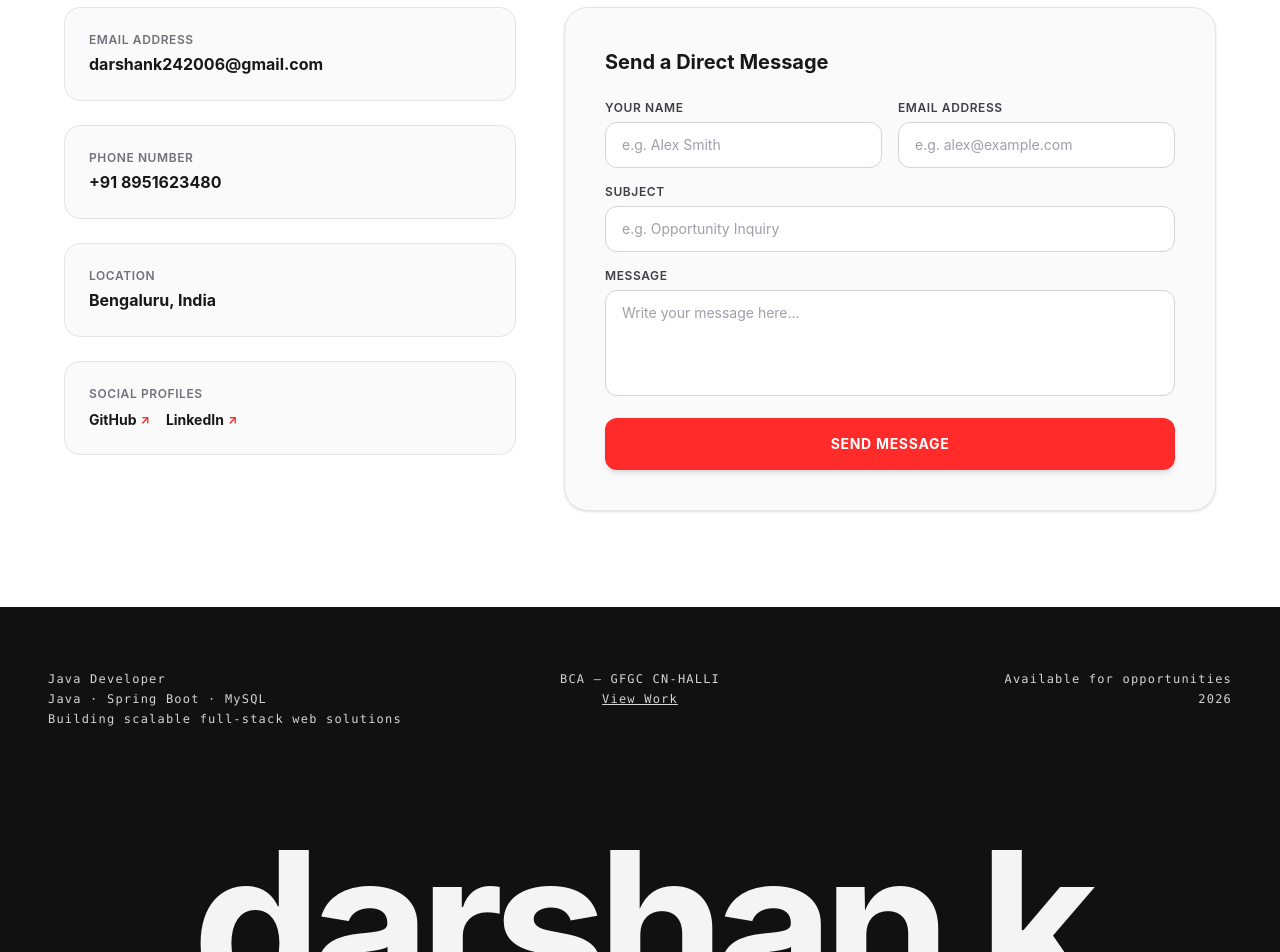
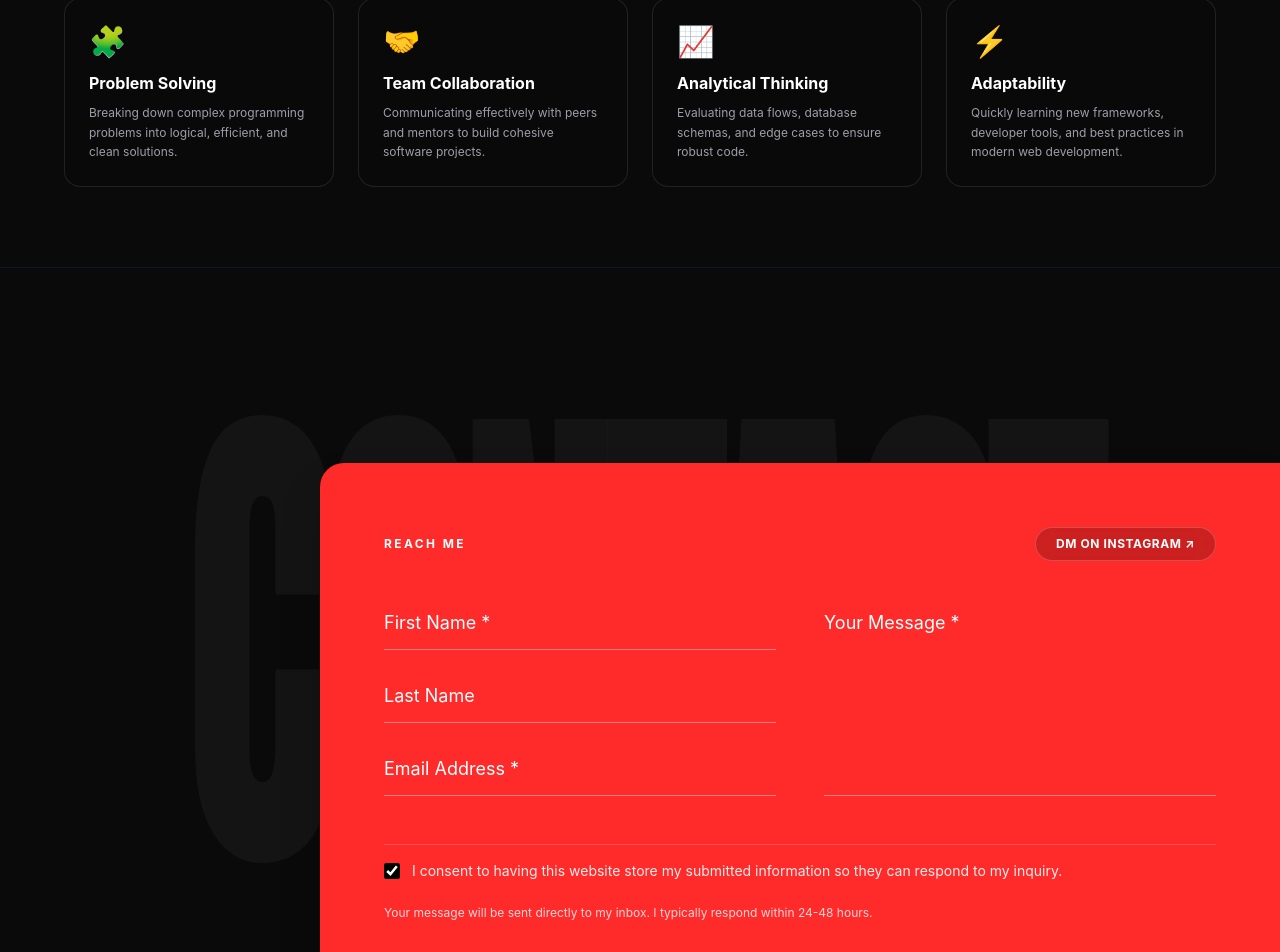
Before and after one commit to darshank242006-ai/Portfolio, a React (Vite) app: page / in a window 1280 px wide. Shown: the part 6495-7447 px from the top of the page. Built offline with nearby package versions, Linux system fonts and the light colour scheme; no server answers.

Commit message:
Implement Contact section with giant parallax typography, red contact card, and SoftSkills integration

```diff
--- a/src/App.jsx
+++ b/src/App.jsx
@@ -10,6 +10,7 @@ import TechnicalSkills from './components/TechnicalSkills'
 import Services from './components/Services'
 import Projects from './components/Projects'
 import Internships from './components/Internships'
+import SoftSkills from './components/SoftSkills'
 import Contact from './components/Contact'
 import Footer from './components/Footer'
 
@@ -33,6 +34,7 @@ export default function App() {
         <Services />
         <Projects />
         <Internships />
+        <SoftSkills />
         <Contact />
       </main>
       <Footer />
--- a/src/components/Contact.jsx
+++ b/src/components/Contact.jsx
@@ -1,248 +1,253 @@
-import { useState } from 'react'
-import emailjs from '@emailjs/browser'
-import { personalInfo, socialLinks, emailjsConfig } from '../data/portfolioData'
+import { useRef, useState } from 'react'
+import { motion, useScroll, useTransform } from 'framer-motion'
+import {
+  emailjsConfig,
+  personalInfo,
+  socialLinks,
+} from '../data/portfolioData'
 
 export default function Contact() {
-  const [formData, setFormData] = useState({
-    name: '',
-    email: '',
-    subject: '',
-    message: '',
-  })
-  const [status, setStatus] = useState({
-    submitting: false,
-    submitted: false,
-    error: null,
+  const ref = useRef(null)
+  const formRef = useRef(null)
+  const [status, setStatus] = useState('idle') // 'idle' | 'sending' | 'success' | 'error'
+
+  const { scrollYProgress } = useScroll({
+    target: ref,
+    offset: ['start end', 'end start'],
   })
 
-  const handleChange = (e) => {
-    setFormData((prev) => ({ ...prev, [e.target.name]: e.target.value }))
-  }
+  const y = useTransform(scrollYProgress, [0, 1], ['-20%', '30%'])
 
   const handleSubmit = async (e) => {
     e.preventDefault()
-    setStatus({ submitting: true, submitted: false, error: null })
+    if (status === 'sending') return
 
-    // Check if valid EmailJS credentials are configured
-    const hasValidEmailJS =
-      emailjsConfig.serviceId &&
-      emailjsConfig.serviceId !== 'YOUR_EMAILJS_SERVICE_ID' &&
-      emailjsConfig.templateId &&
-      emailjsConfig.templateId !== 'YOUR_EMAILJS_TEMPLATE_ID' &&
-      emailjsConfig.publicKey &&
-      emailjsConfig.publicKey !== 'YOUR_EMAILJS_PUBLIC_KEY'
+    setStatus('sending')
 
-    if (hasValidEmailJS) {
+    const firstName = formRef.current?.querySelector('#firstName')?.value.trim() || ''
+    const lastName = formRef.current?.querySelector('#lastName')?.value.trim() || ''
+    const email = formRef.current?.querySelector('#email')?.value.trim() || ''
+    const message = formRef.current?.querySelector('#message')?.value.trim() || ''
+
+    if (!firstName || !email || !message) {
+      setStatus('error')
+      setTimeout(() => setStatus('idle'), 3000)
+      return
+    }
+
+    const { serviceId, templateId, publicKey } = emailjsConfig
+    const isConfigured =
+      Boolean(serviceId && templateId && publicKey) &&
+      serviceId !== 'YOUR_EMAILJS_SERVICE_ID' &&
+      templateId !== 'YOUR_EMAILJS_TEMPLATE_ID' &&
+      publicKey !== 'YOUR_EMAILJS_PUBLIC_KEY'
+
+    if (!isConfigured) {
+      window.open(
+        `mailto:${personalInfo.emails.primary}?subject=Portfolio Contact from ${firstName} ${lastName}&body=${encodeURIComponent(
+          `From: ${firstName} ${lastName}\nEmail: ${email}\n\n${message}`,
+        )}`,
+        '_blank',
+      )
+      setStatus('success')
+      formRef.current?.reset()
+      setTimeout(() => setStatus('idle'), 3000)
+    } else {
       try {
-        await emailjs.send(
-          emailjsConfig.serviceId,
-          emailjsConfig.templateId,
-          {
-            from_name: formData.name,
-            from_email: formData.email,
-            subject: formData.subject,
-            message: formData.message,
-            to_name: personalInfo.name,
-          },
-          emailjsConfig.publicKey,
-        )
-        setStatus({ submitting: false, submitted: true, error: null })
-        setFormData({ name: '', email: '', subject: '', message: '' })
+        const emailjs = await import('@emailjs/browser')
+        await emailjs.sendForm(serviceId, templateId, formRef.current, publicKey)
+        setStatus('success')
+        formRef.current?.reset()
       } catch (err) {
         console.error('EmailJS error:', err)
-        setStatus({
-          submitting: false,
-          submitted: false,
-          error: 'Failed to send message via EmailJS. Please reach out directly via email.',
-        })
+        setStatus('error')
       }
-    } else {
-      // Direct mailto fallback
-      const mailtoUrl = `mailto:${personalInfo.emails.primary}?subject=${encodeURIComponent(
-        formData.subject || 'Portfolio Inquiry',
-      )}&body=${encodeURIComponent(
-        `From: ${formData.name} (${formData.email})\n\n${formData.message}`,
-      )}`
-      window.location.href = mailtoUrl
-      setStatus({ submitting: false, submitted: true, error: null })
+      setTimeout(() => setStatus('idle'), 4000)
     }
   }
 
   return (
-    <section id="contact" className="py-24 px-4 sm:px-6 lg:px-8 bg-white text-zinc-950">
-      <div className="max-w-6xl mx-auto">
-        {/* Section Header */}
-        <div data-aos="fade-up" className="max-w-2xl mb-16">
-          <span className="text-xs font-bold uppercase tracking-widest text-[#ff2a2a] block mb-2">
-            Get In Touch
-          </span>
-          <h2 className="text-4xl sm:text-5xl font-black tracking-tight text-zinc-950 uppercase mb-4">
-            Let's Connect
-          </h2>
-          <p className="text-zinc-600 text-sm sm:text-base">
-            Have a question, job opportunity, or collaboration idea? Feel free to reach out anytime.
-          </p>
+    <section
+      ref={ref}
+      id="contact"
+      className="bg-[#0a0a0a] w-full min-h-screen relative overflow-hidden flex items-end pt-32 border-t border-gray-900"
+    >
+      {/* Behind: Giant Parallax "Contact" Word */}
+      <motion.div
+        style={{ y }}
+        className="absolute inset-0 pointer-events-none z-0 flex items-center justify-center overflow-hidden"
+      >
+        <div
+          className="text-[25vw] leading-[0.75] font-black uppercase tracking-tighter select-none scale-y-[1.6] origin-top text-white/[0.04]"
+          style={{ fontFamily: "'Impact', 'Arial Black', sans-serif" }}
+        >
+          Contact
         </div>
+      </motion.div>
 
-        <div className="grid grid-cols-1 lg:grid-cols-12 gap-12 items-start">
-          {/* Contact Details */}
-          <div data-aos="fade-up" className="lg:col-span-5 space-y-6">
-            <div className="p-6 rounded-2xl bg-zinc-50 border border-zinc-200">
-              <span className="text-xs font-semibold uppercase tracking-wider text-zinc-500 block mb-1">
-                Email Address
+      {/* In front: Red Contact Card aligned to the right */}
+      <div className="w-full relative z-10 flex justify-end">
+        <div
+          data-aos="fade-up"
+          className="bg-[#ff2a2a] w-full md:w-[85%] lg:w-[75%] p-8 md:p-16 rounded-tl-3xl shadow-2xl"
+        >
+          {/* Header Row */}
+          <div className="flex flex-wrap items-center justify-between gap-4 mb-12">
+            <span className="text-xs font-bold uppercase tracking-[0.2em] text-white">
+              Reach Me
             </span>
             <a
-                href={`mailto:${personalInfo.emails.primary}`}
-                className="text-base font-bold text-zinc-900 hover:text-[#ff2a2a] transition-colors break-all"
+              href={socialLinks.instagram || 'https://instagram.com'}
+              target="_blank"
+              rel="noopener noreferrer"
+              className="px-5 py-2 rounded-full text-xs font-bold uppercase tracking-wider bg-black/20 hover:bg-black/30 text-white border border-white/20 transition-all backdrop-blur-sm"
             >
-                {personalInfo.emails.primary}
+              DM on Instagram ↗
             </a>
           </div>
 
-            <div className="p-6 rounded-2xl bg-zinc-50 border border-zinc-200">
-              <span className="text-xs font-semibold uppercase tracking-wider text-zinc-500 block mb-1">
-                Phone Number
-              </span>
-              <a
-                href={`tel:${personalInfo.phone}`}
-                className="text-base font-bold text-zinc-900 hover:text-[#ff2a2a] transition-colors"
+          {/* Form */}
+          <form
+            ref={formRef}
+            onSubmit={handleSubmit}
+            className="flex flex-col gap-12"
           >
-                {personalInfo.phone}
-              </a>
-            </div>
-
-            <div className="p-6 rounded-2xl bg-zinc-50 border border-zinc-200">
-              <span className="text-xs font-semibold uppercase tracking-wider text-zinc-500 block mb-1">
-                Location
-              </span>
-              <p className="text-base font-bold text-zinc-900">
-                {personalInfo.location}
-              </p>
-            </div>
-
-            <div className="p-6 rounded-2xl bg-zinc-50 border border-zinc-200">
-              <span className="text-xs font-semibold uppercase tracking-wider text-zinc-500 block mb-2">
-                Social Profiles
-              </span>
-              <div className="flex flex-wrap gap-4 text-sm font-bold text-zinc-900">
-                <a
-                  href={socialLinks.github}
-                  target="_blank"
-                  rel="noopener noreferrer"
-                  className="hover:text-[#ff2a2a] transition-colors flex items-center gap-1"
-                >
-                  <span>GitHub</span>
-                  <span className="text-xs text-[#ff2a2a]">↗</span>
-                </a>
-                <a
-                  href={socialLinks.linkedin}
-                  target="_blank"
-                  rel="noopener noreferrer"
-                  className="hover:text-[#ff2a2a] transition-colors flex items-center gap-1"
-                >
-                  <span>LinkedIn</span>
-                  <span className="text-xs text-[#ff2a2a]">↗</span>
-                </a>
-              </div>
-            </div>
-          </div>
-
-          {/* Contact Form */}
-          <div data-aos="fade-up" data-aos-delay="150" className="lg:col-span-7">
-            <div className="p-8 sm:p-10 rounded-3xl bg-zinc-50 border border-zinc-200 shadow-sm">
-              <h3 className="text-xl font-bold text-zinc-900 mb-6">
-                Send a Direct Message
-              </h3>
-
-              {status.submitted && (
-                <div className="mb-6 p-4 rounded-xl bg-emerald-50 border border-emerald-200 text-emerald-800 text-sm">
-                  Thank you! Your message inquiry has been triggered. I will get back to you shortly.
-                </div>
-              )}
-
-              {status.error && (
-                <div className="mb-6 p-4 rounded-xl bg-red-50 border border-red-200 text-[#ff2a2a] text-sm">
-                  {status.error}
-                </div>
-              )}
-
-              <form onSubmit={handleSubmit} className="space-y-4">
-                <div className="grid grid-cols-1 sm:grid-cols-2 gap-4">
+            <div className="grid grid-cols-1 md:grid-cols-2 gap-8 md:gap-12">
+              {/* Left Column: Underline-only inputs */}
+              <div className="space-y-8">
                 <div>
-                    <label htmlFor="name" className="block text-xs font-semibold text-zinc-700 uppercase tracking-wider mb-1.5">
-                      Your Name
-                    </label>
                   <input
-                      id="name"
+                    id="firstName"
+                    name="first_name"
                     type="text"
-                      name="name"
                     required
-                      value={formData.name}
-                      onChange={handleChange}
-                      placeholder="e.g. Alex Smith"
-                      className="w-full px-4 py-3 rounded-xl bg-white border border-zinc-300 text-zinc-900 placeholder:text-zinc-400 focus:outline-none focus:border-[#ff2a2a] text-sm transition-colors"
+                    placeholder="First Name *"
+                    className="w-full bg-transparent border-b border-white/40 pb-3 text-lg text-white placeholder-white focus:border-white focus:outline-none transition-colors"
                   />
                 </div>
 
                 <div>
-                    <label htmlFor="email" className="block text-xs font-semibold text-zinc-700 uppercase tracking-wider mb-1.5">
-                      Email Address
-                    </label>
+                  <input
+                    id="lastName"
+                    name="last_name"
+                    type="text"
+                    placeholder="Last Name"
+                    className="w-full bg-transparent border-b border-white/40 pb-3 text-lg text-white placeholder-white focus:border-white focus:outline-none transition-colors"
+                  />
+                </div>
+
+                <div>
                   <input
                     id="email"
+                    name="user_email"
                     type="email"
-                      name="email"
                     required
-                      value={formData.email}
-                      onChange={handleChange}
-                      placeholder="e.g. alex@example.com"
-                      className="w-full px-4 py-3 rounded-xl bg-white border border-zinc-300 text-zinc-900 placeholder:text-zinc-400 focus:outline-none focus:border-[#ff2a2a] text-sm transition-colors"
+                    placeholder="Email Address *"
+                    className="w-full bg-transparent border-b border-white/40 pb-3 text-lg text-white placeholder-white focus:border-white focus:outline-none transition-colors"
                   />
                 </div>
               </div>
 
-                <div>
-                  <label htmlFor="subject" className="block text-xs font-semibold text-zinc-700 uppercase tracking-wider mb-1.5">
-                    Subject
-                  </label>
-                  <input
-                    id="subject"
-                    type="text"
-                    name="subject"
-                    required
-                    value={formData.subject}
-                    onChange={handleChange}
-                    placeholder="e.g. Opportunity Inquiry"
-                    className="w-full px-4 py-3 rounded-xl bg-white border border-zinc-300 text-zinc-900 placeholder:text-zinc-400 focus:outline-none focus:border-[#ff2a2a] text-sm transition-colors"
-                  />
-                </div>
-
-                <div>
-                  <label htmlFor="message" className="block text-xs font-semibold text-zinc-700 uppercase tracking-wider mb-1.5">
-                    Message
-                  </label>
+              {/* Right Column: Textarea */}
+              <div className="flex flex-col">
                 <textarea
                   id="message"
                   name="message"
-                    rows={4}
                   required
-                    value={formData.message}
-                    onChange={handleChange}
-                    placeholder="Write your message here..."
-                    className="w-full px-4 py-3 rounded-xl bg-white border border-zinc-300 text-zinc-900 placeholder:text-zinc-400 focus:outline-none focus:border-[#ff2a2a] text-sm transition-colors resize-none"
+                  placeholder="Your Message *"
+                  rows={5}
+                  className="w-full bg-transparent border-b border-white/40 pb-3 text-lg text-white placeholder-white focus:border-white focus:outline-none transition-colors resize-none min-h-[120px] flex-1"
                 />
               </div>
+            </div>
 
+            {/* Bottom Section */}
+            <div className="space-y-6 pt-4 border-t border-white/20">
+              {/* Permission Checkbox */}
+              <label className="flex items-center gap-3 text-xs md:text-sm text-white/90 cursor-pointer select-none">
+                <input
+                  type="checkbox"
+                  defaultChecked
+                  required
+                  className="w-4 h-4 rounded border-white/50 text-black focus:ring-0 accent-black cursor-pointer"
+                />
+                <span>
+                  I consent to having this website store my submitted information
+                  so they can respond to my inquiry.
+                </span>
+              </label>
+
+              {/* Response Note */}
+              <p className="text-xs text-white/80">
+                Your message will be sent directly to my inbox. I typically
+                respond within 24-48 hours.
+              </p>
+
+              {/* Urgent Email & Submit Button Row */}
+              <div className="flex flex-col sm:flex-row items-start sm:items-center justify-between gap-6 pt-2">
+                <div className="text-xs text-white/90">
+                  Need urgent response?{' '}
+                  <a
+                    href={`mailto:${personalInfo.emails.primary}?subject=Urgent Inquiry – Portfolio`}
+                    className="underline font-bold text-white hover:text-black transition-colors"
+                  >
+                    Send Direct Email ↗
+                  </a>
+                </div>
+
+                {/* Submit Pill Button */}
                 <button
                   type="submit"
-                  disabled={status.submitting}
-                  className="w-full py-4 rounded-xl text-sm font-bold uppercase tracking-wider bg-[#ff2a2a] text-white hover:bg-[#e02020] transition-colors shadow-md disabled:opacity-50"
+                  disabled={status === 'sending'}
+                  className={`group inline-flex items-center justify-center gap-3 px-8 py-4 rounded-full text-xs font-bold uppercase tracking-wider transition-all duration-300 shadow-xl border cursor-pointer ${
+                    status === 'sending'
+                      ? 'bg-gray-400/80 border-gray-400 text-gray-900 cursor-not-allowed'
+                      : status === 'success'
+                      ? 'bg-emerald-600 border-emerald-500 text-white'
+                      : status === 'error'
+                      ? 'bg-red-950 border-red-900 text-red-200'
+                      : 'bg-black/30 border-white/30 text-white hover:bg-white hover:text-[#ff2a2a] hover:border-white'
+                  }`}
                 >
-                  {status.submitting ? 'Sending...' : 'Send Message'}
+                  {status === 'sending' ? (
+                    <>
+                      <svg
+                        className="animate-spin w-4 h-4"
+                        viewBox="0 0 24 24"
+                        fill="none"
+                      >
+                        <circle
+                          className="opacity-25"
+                          cx="12"
+                          cy="12"
+                          r="10"
+                          stroke="currentColor"
+                          strokeWidth="4"
+                        />
+                        <path
+                          className="opacity-75"
+                          fill="currentColor"
+                          d="M4 12a8 8 0 018-8v8H4z"
+                        />
+                      </svg>
+                      <span>Sending...</span>
+                    </>
+                  ) : status === 'success' ? (
+                    <span>Sent Successfully ✓</span>
+                  ) : status === 'error' ? (
+                    <span>Failed — Try Again</span>
+                  ) : (
+                    <>
+                      <span>Send Message</span>
+                      <span className="transition-transform duration-300 group-hover:translate-x-1">
+                        →
+                      </span>
+                    </>
+                  )}
                 </button>
-              </form>
               </div>
             </div>
+          </form>
         </div>
       </div>
     </section>
--- /dev/null
+++ b/src/components/SoftSkills.jsx
@@ -0,0 +1,36 @@
+import { softSkillsList } from '../data/portfolioData'
+
+export default function SoftSkills() {
+  return (
+    <section className="bg-[#0a0a0a] py-20 px-6 md:px-12 relative overflow-hidden border-t border-white/5">
+      <div className="max-w-6xl mx-auto">
+        <div data-aos="fade-up" className="text-center max-w-xl mx-auto mb-12">
+          <span className="inline-block px-4 py-1.5 rounded-full border border-white/10 bg-white/5 text-xs font-bold uppercase tracking-widest text-[#ff2a2a] mb-4">
+            Strengths
+          </span>
+          <h2 className="text-3xl md:text-4xl font-black uppercase text-white mb-2">
+            Soft Skills
+          </h2>
+          <p className="text-zinc-400 text-xs sm:text-sm">
+            Core interpersonal strengths that support clean engineering and collaborative problem solving.
+          </p>
+        </div>
+
+        <div className="grid grid-cols-1 sm:grid-cols-2 lg:grid-cols-4 gap-6">
+          {softSkillsList.map((skill, index) => (
+            <div
+              key={skill.name}
+              data-aos="fade-up"
+              data-aos-delay={index * 100}
+              className="p-6 rounded-2xl bg-zinc-950/80 border border-white/10 hover:border-[#ff2a2a]/40 transition-all duration-300"
+            >
+              <div className="text-3xl mb-3">{skill.icon}</div>
+              <h3 className="text-base font-bold text-white mb-2">{skill.name}</h3>
+              <p className="text-xs text-zinc-400 leading-relaxed">{skill.desc}</p>
+            </div>
+          ))}
+        </div>
+      </div>
+    </section>
+  )
+}
```
Lines whose indentation alone changed are shown as unchanged.
